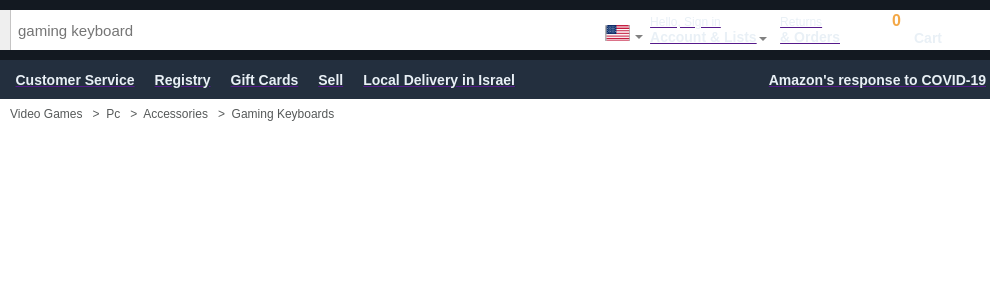
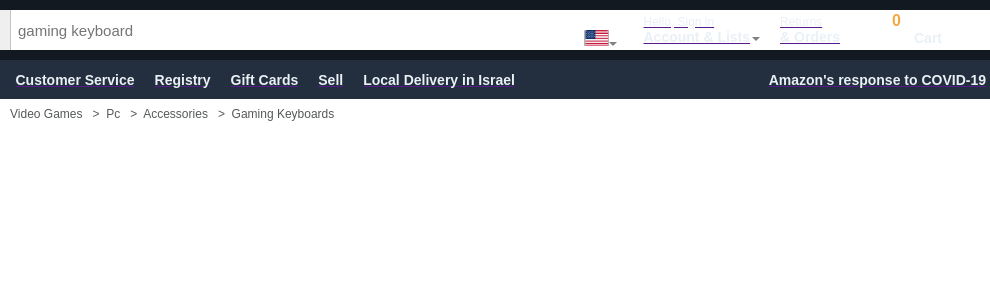
Before and after one commit to shakkyr/amazon-clone, a plain HTML site: page index.html in a window 1280 px wide. Shown: the top 296 px of the page, 290-1280 px from the left. Drawn offline with Linux system fonts and the light colour scheme; a web font is replaced by a local one.

Commit message:
page-amazon

```diff
--- a/index.html
+++ b/index.html
@@ -29,7 +29,7 @@
       <a href="" class="magnifier"><img src="/img/magnifier2.png" alt=""></a>
     </div>
     <div class="top-right">
-      <a href="" class="language"><img src="/img/america.png"> <div class="arrow2 arrow-down2"></div></a>
+      <span data-tooltip="it's just a random name"><a href="" class="language"><img src="/img/america.png"><div class="arrow2 arrow-down2"></div></a></span>
       <a href="" class="account"><h3>Hello, Sign in</h3><h2>Account & Lists</h2><div class="arrow3 arrow-down3"></div></a>
       <a href="" class="returns-orders"><h5>Returns</h5><h4>& Orders</h4></a>
       <a href="" class="basket"><img src="/img/basket-2.png"><h4>Cart</h4><h3>0</h3></a>
--- a/styles/styles.css
+++ b/styles/styles.css
@@ -170,8 +170,8 @@
 }
 
 .language {
-    position: absolute;
-    right: 340px;
+    position: relative;
+    right: 80px;
     top:10px;
     width: 55px;
     height: 50px;
@@ -204,8 +204,8 @@
 }
 
 .account {
-    position: absolute;
-    left:-190px;
+    position: relative;
+    right: 70px;;
 
     padding: 10px;
 }
@@ -382,7 +382,6 @@
 .nav2-right:hover {
     border: solid 1px white;
 }
-
 
 /* -------------------page head ------------ */
 .up {
```
